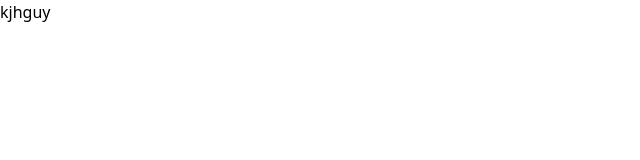
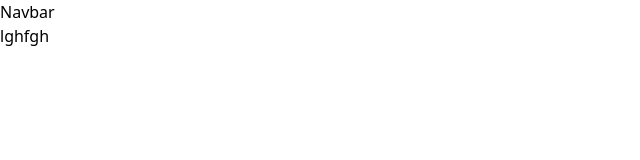
Before and after one commit to Mohammed-Aman-Mev/E_Commerce, a React (Vite) app: page /searchproduct in a window 1280 px wide. Shown: the top 160 px of the page, without its empty margins (0-640 px from the left). Built offline with nearby package versions, Linux system fonts and the light colour scheme.

Commit message:
progress

```diff
--- a/src/App.tsx
+++ b/src/App.tsx
@@ -1,11 +1,20 @@
 // import React from 'react';
+
+import { BrowserRouter, Route, Routes } from "react-router-dom";
+import Home from "./Pages/Home";
+import Search from "./Pages/Search";
+import Navbar from "./Components/Navbar";
 
 const App = () => {
   return (
-    <div className='bg-blue-600'>
-      kjhguy
-    </div>
-  )
-}
+    <BrowserRouter>
+      <Navbar />
+      <Routes>
+        <Route path="/" element={<Home />} />
+        <Route path="/searchproduct" element={<Search />} />
+      </Routes>
+    </BrowserRouter>
+  );
+};
 
-export default App
+export default App;
--- /dev/null
+++ b/src/Components/Navbar.tsx
@@ -0,0 +1,5 @@
+const Navbar = () => {
+  return <div>Navbar</div>;
+};
+
+export default Navbar;
--- /dev/null
+++ b/src/Pages/Search.tsx
@@ -0,0 +1,6 @@
+import React from "react";
+const Search = () => {
+  return <div>lghfgh</div>;
+};
+
+export default Search;
```
Also changed, not shown: src/Pages/SearchProduct.jsx (deleted, +0 -7 lines).
